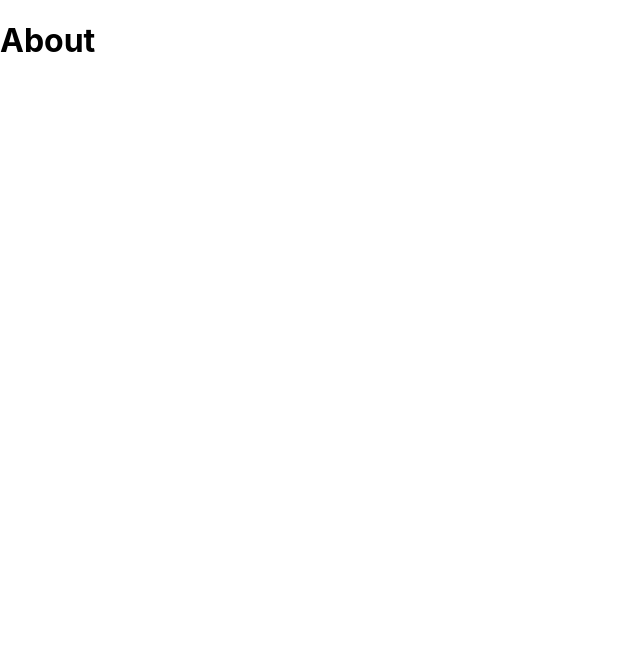
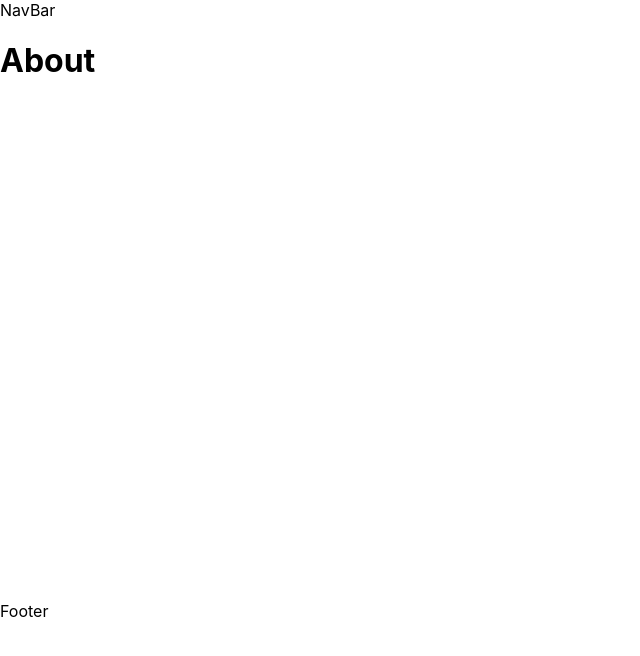
Before and after one commit to Setoue/bloguinho, a React (Create React App) app: page /about in a window 1280 px wide. Shown: the top 656 px of the page, without its empty margins (0-640 px from the left). Built offline with nearby package versions, Linux system fonts and the light colour scheme.

Commit message:
feat: add footer and navbar components

```diff
--- a/src/App.js
+++ b/src/App.js
@@ -2,10 +2,13 @@
 import { BrowserRouter, Routes, Route, Navigate } from "react-router-dom";
 import Home from "./pages/Home/Home";
 import About from "./pages/About/About";
+import NavBar from "./components/NavBar/NavBar";
+import Footer from "./components/Footer/Footer";
 
 function App() {
   return (
     <div className="App">
+      <NavBar />
       <BrowserRouter>
         <div className="container">
           <Routes>
@@ -14,6 +17,7 @@
           </Routes>
         </div>
       </BrowserRouter>
+      <Footer />
     </div>
   );
 }
--- /dev/null
+++ b/src/components/Footer/Footer.jsx
@@ -0,0 +1,7 @@
+import styles from "./Footer.module.css";
+
+const Footer = () => {
+  return <div>Footer</div>;
+};
+
+export default Footer;
--- /dev/null
+++ b/src/components/NavBar/NavBar.jsx
@@ -0,0 +1,7 @@
+import styles from "./NavBar.module.css";
+
+const NavBar = () => {
+  return <div>NavBar</div>;
+};
+
+export default NavBar;
```
Also changed, not shown: src/components/Footer/Footer.module.css (added), src/components/NavBar/NavBar.module.css (added).
